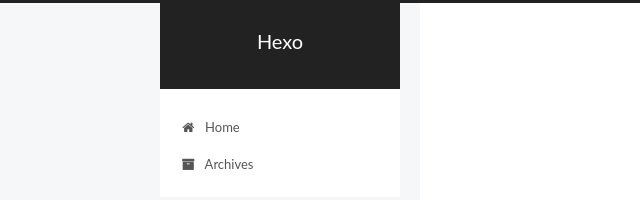
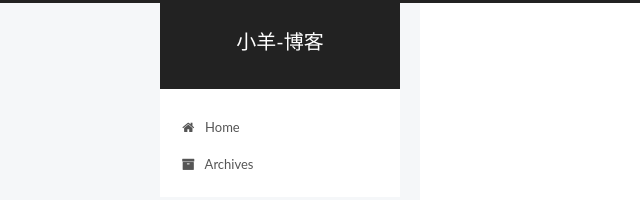
Before and after one commit to lambery/lambery.github.io, a plain HTML site: page index.html in a window 1280 px wide. Shown: the top 200 px of the page, 0-640 px from the left. Drawn offline with Linux system fonts and the light colour scheme.

Commit message:
Site updated: 2018-09-28 18:09:12

```diff
--- a/css/main.css
+++ b/css/main.css
@@ -1823,7 +1823,7 @@ pre .javascript .function {
   width: 4px;
   height: 4px;
   border-radius: 50%;
-  background: #7affd2;
+  background: #9dcdfa;
 }
 .links-of-blogroll {
   font-size: 13px;
--- a/index.html
+++ b/index.html
@@ -80,12 +80,12 @@
 
 
 <meta property="og:type" content="website">
-<meta property="og:title" content="Hexo">
+<meta property="og:title" content="小羊-博客">
 <meta property="og:url" content="http://yoursite.com/index.html">
-<meta property="og:site_name" content="Hexo">
+<meta property="og:site_name" content="小羊-博客">
 <meta property="og:locale" content="default">
 <meta name="twitter:card" content="summary">
-<meta name="twitter:title" content="Hexo">
+<meta name="twitter:title" content="小羊-博客">
 
 
 
@@ -121,7 +121,7 @@
 
 
 
-  <title>Hexo</title>
+  <title>小羊-博客</title>
 
 
 
@@ -152,7 +152,7 @@
     <div class="custom-logo-site-title">
       <a href="/"  class="brand" rel="start">
         <span class="logo-line-before"><i></i></span>
-        <span class="site-title">Hexo</span>
+        <span class="site-title">小羊-博客</span>
         <span class="logo-line-after"><i></i></span>
       </a>
     </div>
@@ -238,7 +238,7 @@
     </span>
 
     <span hidden itemprop="publisher" itemscope itemtype="http://schema.org/Organization">
-      <meta itemprop="name" content="Hexo">
+      <meta itemprop="name" content="小羊-博客">
     </span>
 
 
@@ -616,7 +616,7 @@
     </span>
 
     <span hidden itemprop="publisher" itemscope itemtype="http://schema.org/Organization">
-      <meta itemprop="name" content="Hexo">
+      <meta itemprop="name" content="小羊-博客">
     </span>
 
 
@@ -735,7 +735,7 @@
     </span>
 
     <span hidden itemprop="publisher" itemscope itemtype="http://schema.org/Organization">
-      <meta itemprop="name" content="Hexo">
+      <meta itemprop="name" content="小羊-博客">
     </span>
 
 
```
Also changed, not shown: 2018/09/20/hello-123/index.html (+4 -4 lines), 2018/09/20/hello-world/index.html (+4 -4 lines), 2018/09/20/hello-yes/index.html (+4 -4 lines), archives/2018/09/index.html (+5 -5 lines), archives/2018/index.html (+5 -5 lines), archives/index.html (+5 -5 lines).
